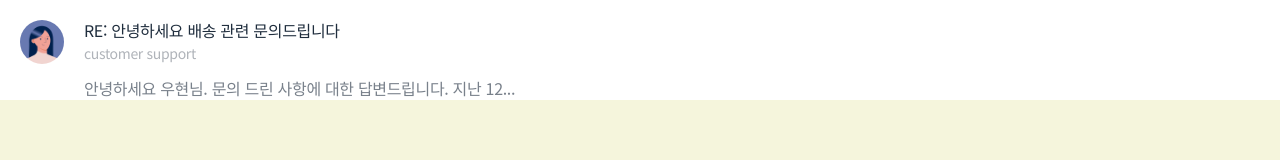
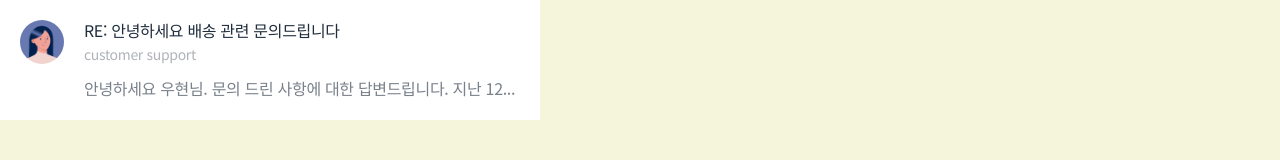
Before and after one commit to GAYEONii/studyHTML_CSS, a plain HTML site: page float_study_2/index.html in a window 1280 px wide. Drawn offline with Linux system fonts and the light colour scheme.

Commit message:
float example

```diff
--- a/float_study_2/index.html
+++ b/float_study_2/index.html
@@ -8,7 +8,7 @@
     <link rel="stylesheet" href="./style_1.css" />
   </head>
   <body>
-    <div class="card">
+    <div class="card clearfix">
       <img src="./img/user.jpg" alt="Customer support" class="card-user" />
       <div class="card-content">
         <h1>RE: 안녕하세요 배송 관련 문의드립니다</h1>
--- a/float_study_2/style_1.css
+++ b/float_study_2/style_1.css
@@ -31,12 +31,12 @@
 
   /* ▼ WHERE YOUR CODE BEGINS */
 
-  .card img{
+  .card-user{
       float: left;
       border-radius: 50%;
       width: 44px;
       height: 44px;
-      margin: 20px 20px 0 20px;
+      margin-right: 20px;
   }
 
   .card-content{
@@ -44,20 +44,23 @@
   }
 
   .card-content h1{
-      margin-top: 20px;
+      margin-bottom: 4px;
   }
 
-  .card-content p{
-    margin-top: 12px;
+  .card-content strong{
+    display:block;
+    margin-bottom: 12px;
   }
 
-  .card::after{
-      content: "";
-      display: block;
-      clear: left;
+  /*pseudo-element 클래스 생성*/
+  .clearfix::after{
+    content: "";
+    display: block;
+    clear: both;
   }
 
   .card{
       background-color: white;
-      max-width: 530;
+      max-width: 540px;
+      padding: 20px;
   }
```
